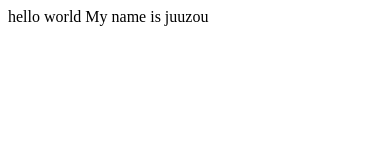
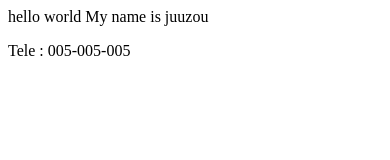
Before and after one commit to Ju0oz/HomeWork, a plain HTML site: page index.html in a window 390 px wide. Drawn offline with Linux system fonts and the light colour scheme.

Commit message:
add tetelphone number

```diff
--- a/index.html
+++ b/index.html
@@ -10,5 +10,6 @@
 </head>
 <body>
     <div class="div">hello world My name is juuzou</div>
+    <p>Tele : 005-005-005</p>
 </body>
 </html>
```
